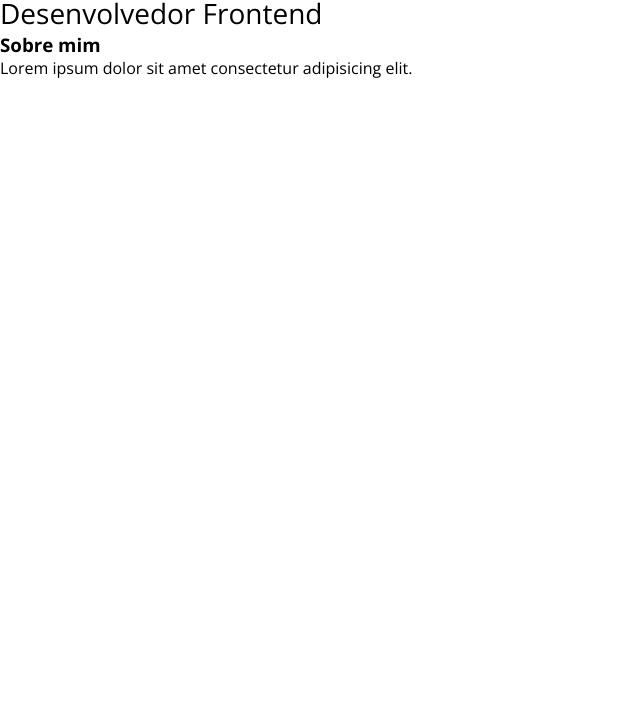
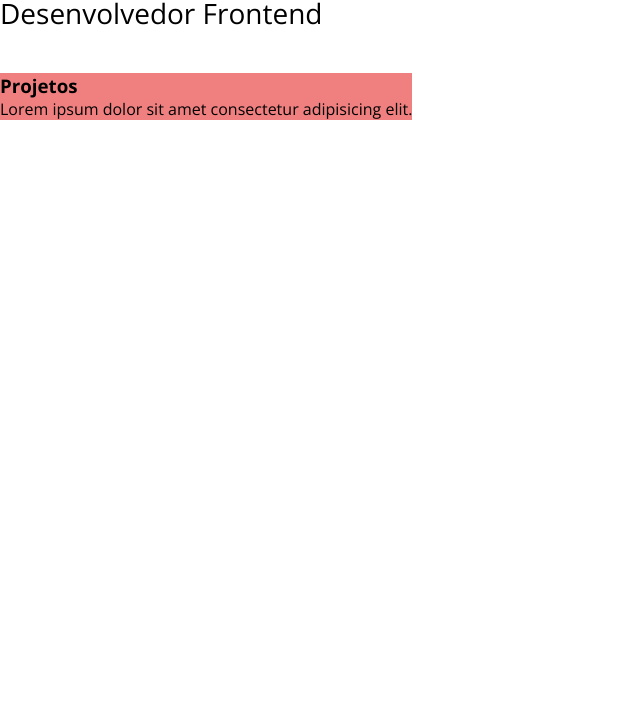
Before and after one commit to ArthurDoppelDev/portfolio, a plain HTML site: page index.html in a window 1280 px wide. Shown: the part 92-800 px from the top of the page, without its empty margins (0-640 px from the left). Drawn offline with nearby package versions, Linux system fonts and the light colour scheme.

Commit message:
updated links and project div

```diff
--- a/assets/CSS/style.css
+++ b/assets/CSS/style.css
@@ -34,3 +34,8 @@
   cursor: pointer;
   display: flex;
 }
+
+.projetos-div{
+  margin-top: 10%;
+  background-color: lightcoral;
+}
--- a/index.html
+++ b/index.html
@@ -11,16 +11,16 @@
   <section class="top">
     <div class="titulo">
       <p class="nome">Arthur</p>
-      <a href="https://github.com/ArthurDoppelDev"><i class="fa-brands fa-github"></i></a>
-      <a href="https://www.linkedin.com/in/arthur-albuquerque-pereira/"><i class="fa-brands fa-linkedin"></i></a>
+      <a href="https://github.com/ArthurDoppelDev" target="_blank"><i class="fa-brands fa-github"></i></a>
+      <a href="https://www.linkedin.com/in/arthur-albuquerque-pereira/" target="_blank"><i class="fa-brands fa-linkedin"></i></a>
       <p class=""></p>
     </div>
     <p class="nome">Albuquerque</p>
 
     <p class="cargo">Desenvolvedor Frontend</p>
 
-    <div class="sobre-mim">
-      <h3>Sobre mim</h3>
+    <div class="projetos-div">
+      <h3>Projetos</h3>
       <p>Lorem ipsum dolor sit amet consectetur adipisicing elit.</p>
     </div>
   </section>
```
